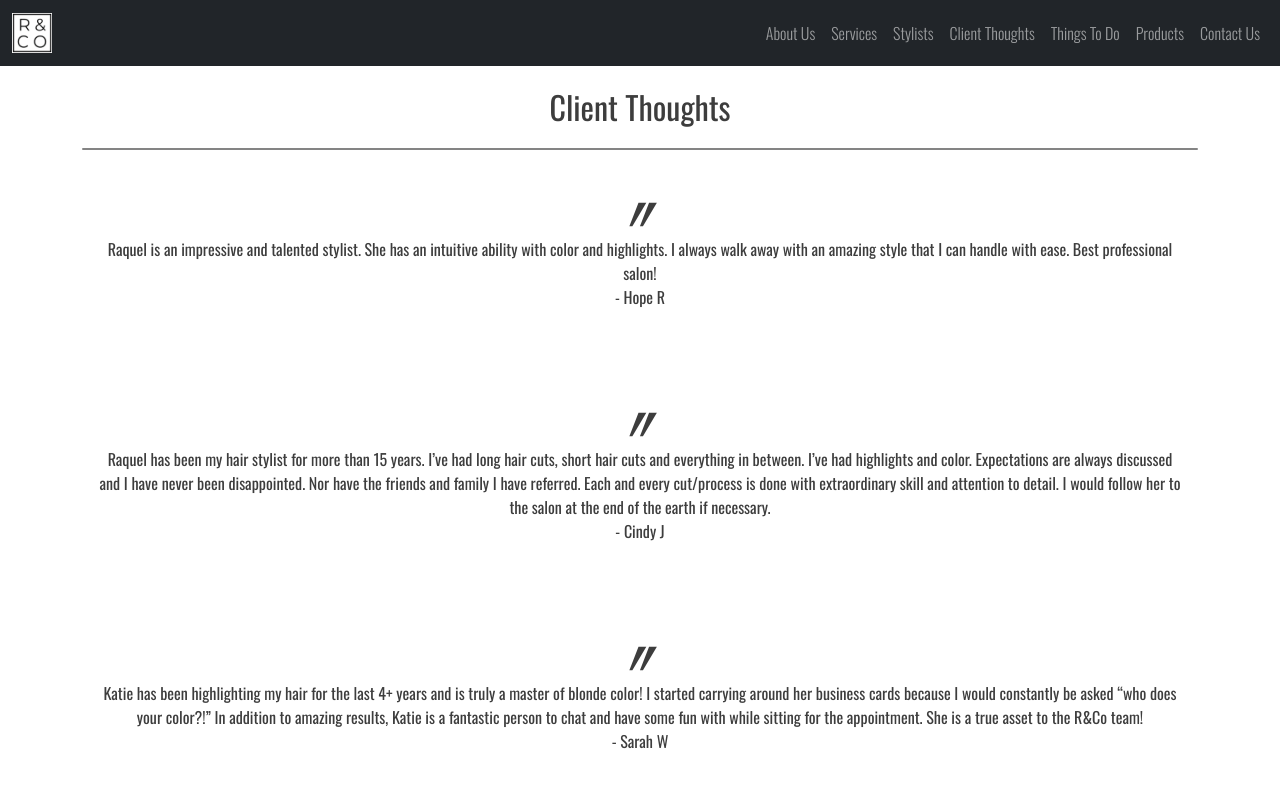
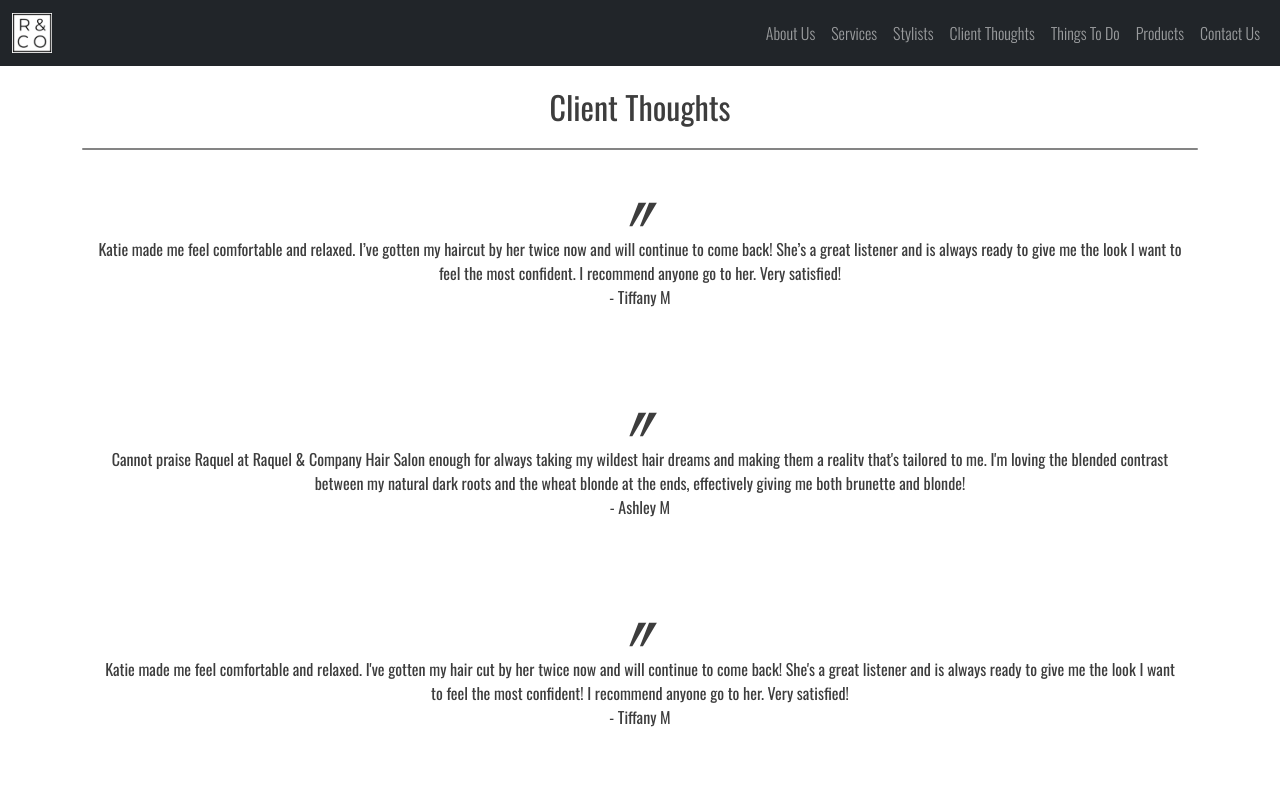
Before and after one commit to KevinCamacho/randco, a React (Create React App) app: page /testimonials in a window 1280 px wide. Shown: the top 800 px of the page. Built offline with nearby package versions, Linux system fonts and the light colour scheme; a web font is replaced by a local one.

Commit message:
testimonials are shuffled on load

```diff
--- a/src/components/TestimonialsPage/TestimonialsPage.tsx
+++ b/src/components/TestimonialsPage/TestimonialsPage.tsx
@@ -4,8 +4,12 @@
 import Col from 'react-bootstrap/Col';
 import { ITestimonial, testimonials } from '../../data';
 import './TestimonialsPage.scss';
+import { shuffleArray } from '../../util/shuffle';
 
 const TestimonialsPage: FC = () => {
+    const testominalShuffled = JSON.parse(JSON.stringify(testimonials));
+    shuffleArray(testominalShuffled);
+
     return (
         <Container id="testimonialsPage-container" fluid="md" className="route-root" style={{ textAlign: 'center' }}>
             <Row style={{ marginTop: '17px' }}>
@@ -17,7 +21,7 @@
                 </Col>
             </Row>
             <div id="testimonialsContainer">
-                {testimonials.map((testimonial: ITestimonial) =>
+                {testominalShuffled.map((testimonial: ITestimonial) =>
                     <div className="testimonial">
                         <div className="parentheses">"</div>
                         <Row>
--- /dev/null
+++ b/src/util/shuffle.ts
@@ -0,0 +1,6 @@
+export const shuffleArray = (array: any[]) => {
+    for (let i = array.length - 1; i > 0; i--) {
+        const j = Math.floor(Math.random() * (i + 1));
+        [array[i], array[j]] = [array[j], array[i]];
+    }
+}
```
